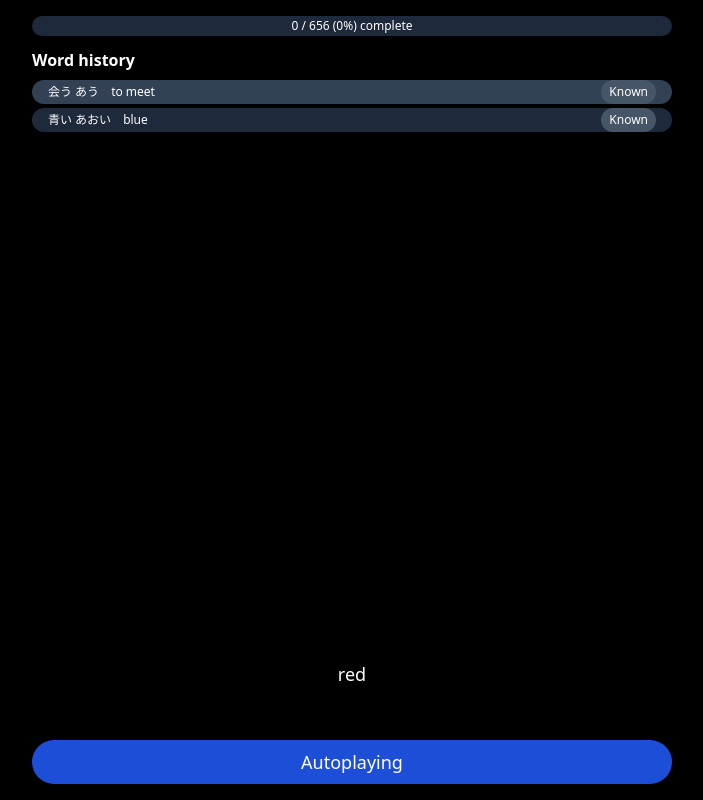
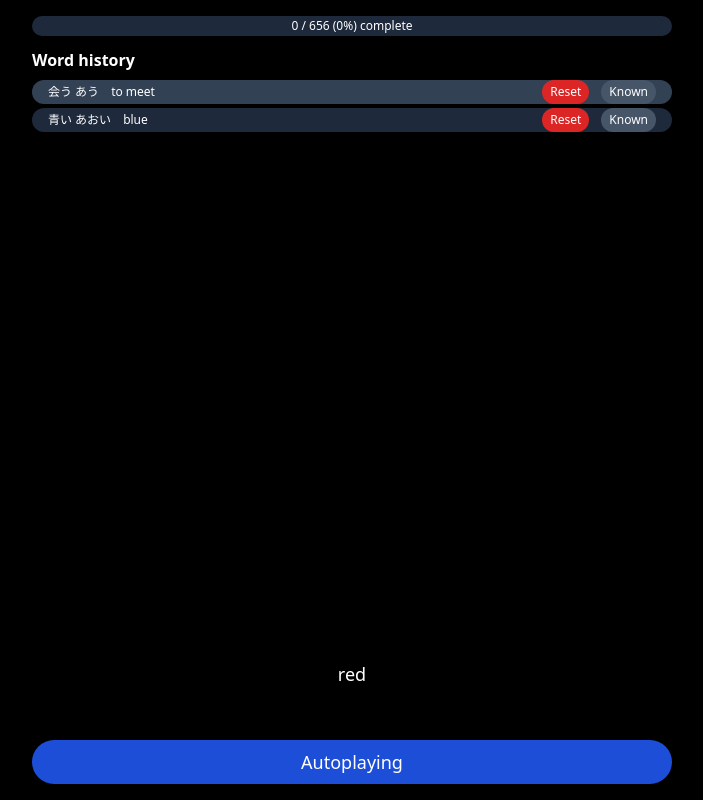
Before and after one commit to bryanjenningz/jlpt-audio-srs, a Next.js app: page / in a window 1280 px wide. Both pictures are taken after a click on the label "Autoplay". Shown: the whole page, without its empty margins (288-991 px from the left). Built offline with nearby package versions, Linux system fonts and the light colour scheme.

Commit message:
Add reset buttons to word history component

```diff
--- a/src/word-history/word-history.tsx
+++ b/src/word-history/word-history.tsx
@@ -21,6 +21,8 @@ export function WordHistory({
                 "flex items-center gap-3 rounded-full px-4",
                 wordHistoryEntry.known
                   ? "bg-blue-700 even:bg-blue-800"
+                  : wordHistoryEntry.type === "unseen"
+                  ? "bg-red-700"
                   : "bg-slate-700 even:bg-slate-800",
               )}
             >
@@ -32,6 +34,28 @@ export function WordHistory({
                   {wordHistoryEntry.definition}
                 </p>
               </div>
+
+              <button
+                className="line-clamp-1 shrink-0 rounded-full bg-red-600 px-2 py-1 text-xs"
+                onClick={() =>
+                  setWords((words) =>
+                    words.map((word) =>
+                      wordHistoryEntry.order === word.order
+                        ? {
+                            ...word,
+                            known: !word.known,
+                            type: "unseen",
+                            lastSeen: 0,
+                            seenCount: 0,
+                          }
+                        : word,
+                    ),
+                  )
+                }
+              >
+                Reset
+              </button>
+
               <button
                 className="line-clamp-1 shrink-0 rounded-full bg-slate-600 px-2 py-1 text-xs"
                 onClick={() =>
```
